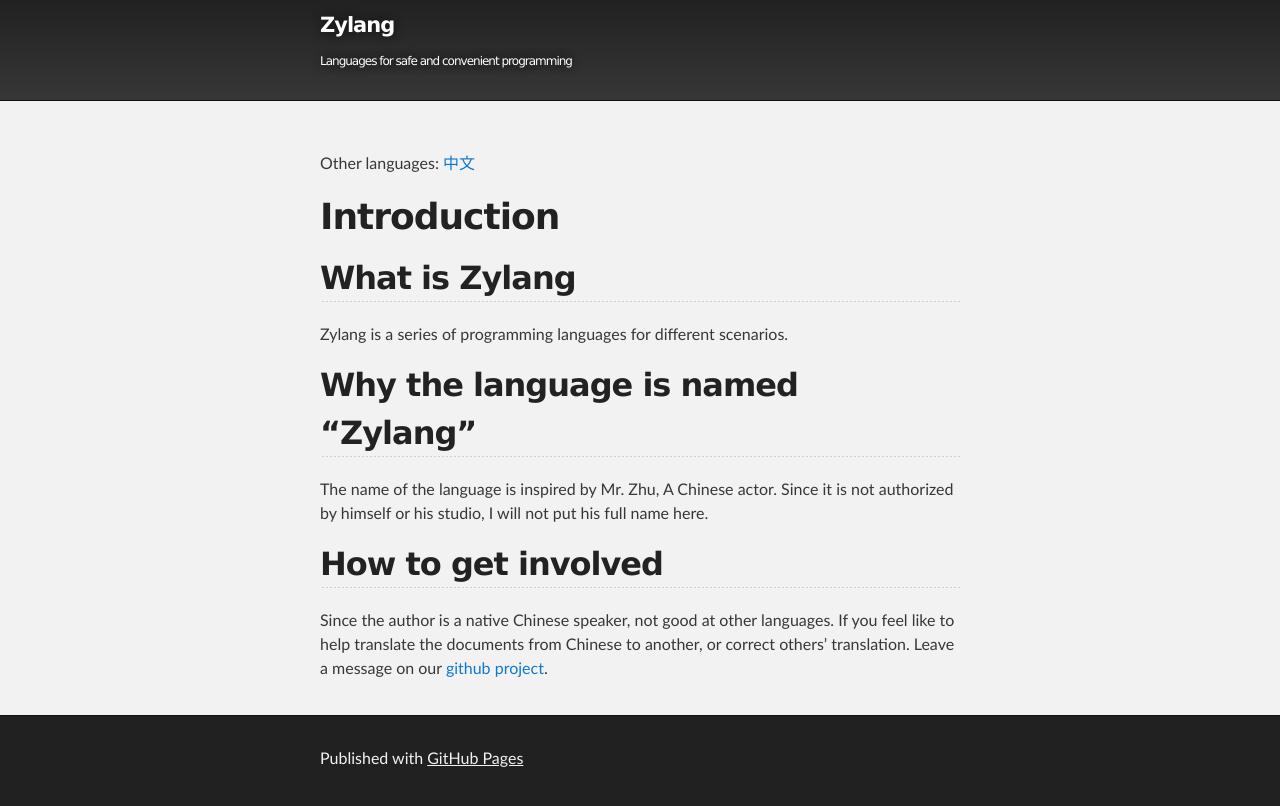
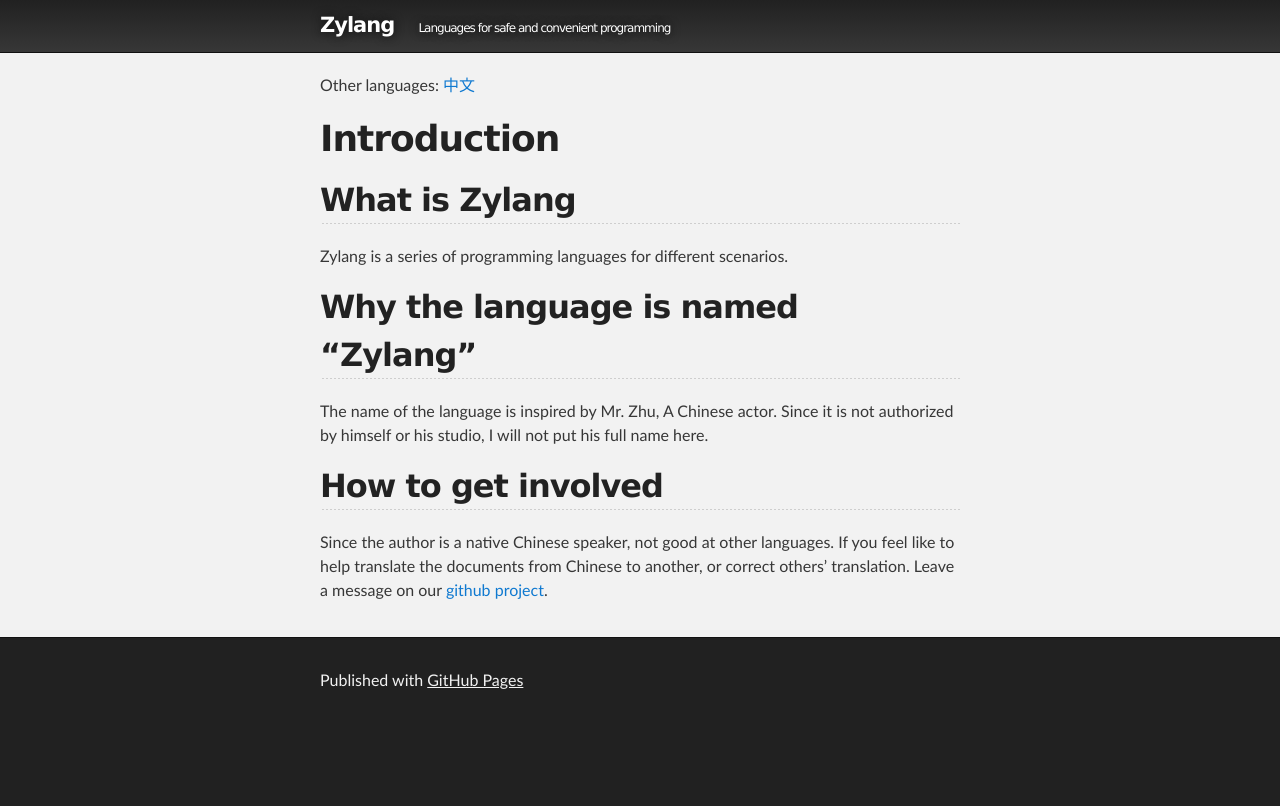
Before and after one commit to langlabs/zylang, a Jekyll site: the page built from docs/index.md, in a window 1280 px wide. Shown: the top 806 px of the page. Built offline with Jekyll 4.4.1, drawn with Linux system fonts in a browser that asks for light colours.

Commit message:
adjust title style

```diff
--- a/docs/_layouts/default.html
+++ b/docs/_layouts/default.html
@@ -18,8 +18,8 @@
             <a id="forkme_banner" href="{{ site.github.repository_url }}">View on GitHub</a>
           {% endif %}
 
-          <h1 id="project_title">{{ site.title | default: site.github.repository_name }}</h1>
-          <h2 id="project_tagline">{{ site.description | default: site.github.project_tagline }}</h2>
+          <h1 id="project_title" class="inline">{{ site.title | default: site.github.repository_name }}</h1>
+          <h2 id="project_tagline" class="inline">{{ site.description | default: site.github.project_tagline }}</h2>
 
           {% if site.show_downloads %}
             <section id="downloads">
--- a/docs/_sass/jekyll-theme-slate.scss
+++ b/docs/_sass/jekyll-theme-slate.scss
@@ -64,6 +64,7 @@ h1, h2, h3, h4, h5, h6 {
 h1 {
   font-size: 36px;
   font-weight: 700;
+  padding-right: 20px;
 }
 
 h2 {
@@ -308,6 +309,8 @@ Full-Width Styles
   font-weight: 300;
   background: none;
   text-shadow: #111 0px 0px 10px;
+  margin: 0;
+  padding: 0;
 }
 
 #downloads {
@@ -356,14 +359,16 @@ Full-Width Styles
 }
 
 #main_content {
-  padding-top: 40px;
+  padding-top: 10px;
 }
 
 #footer_wrap {
   background: #212121;
 }
 
-
+.inline {
+  display: inline-block;
+}
 
 /*******************************************************************************
 Small Device Styles
@@ -470,5 +475,4 @@ Small Device Styles
     max-width: 320px;
     font-size: 11px;
   }
-
 }
```
